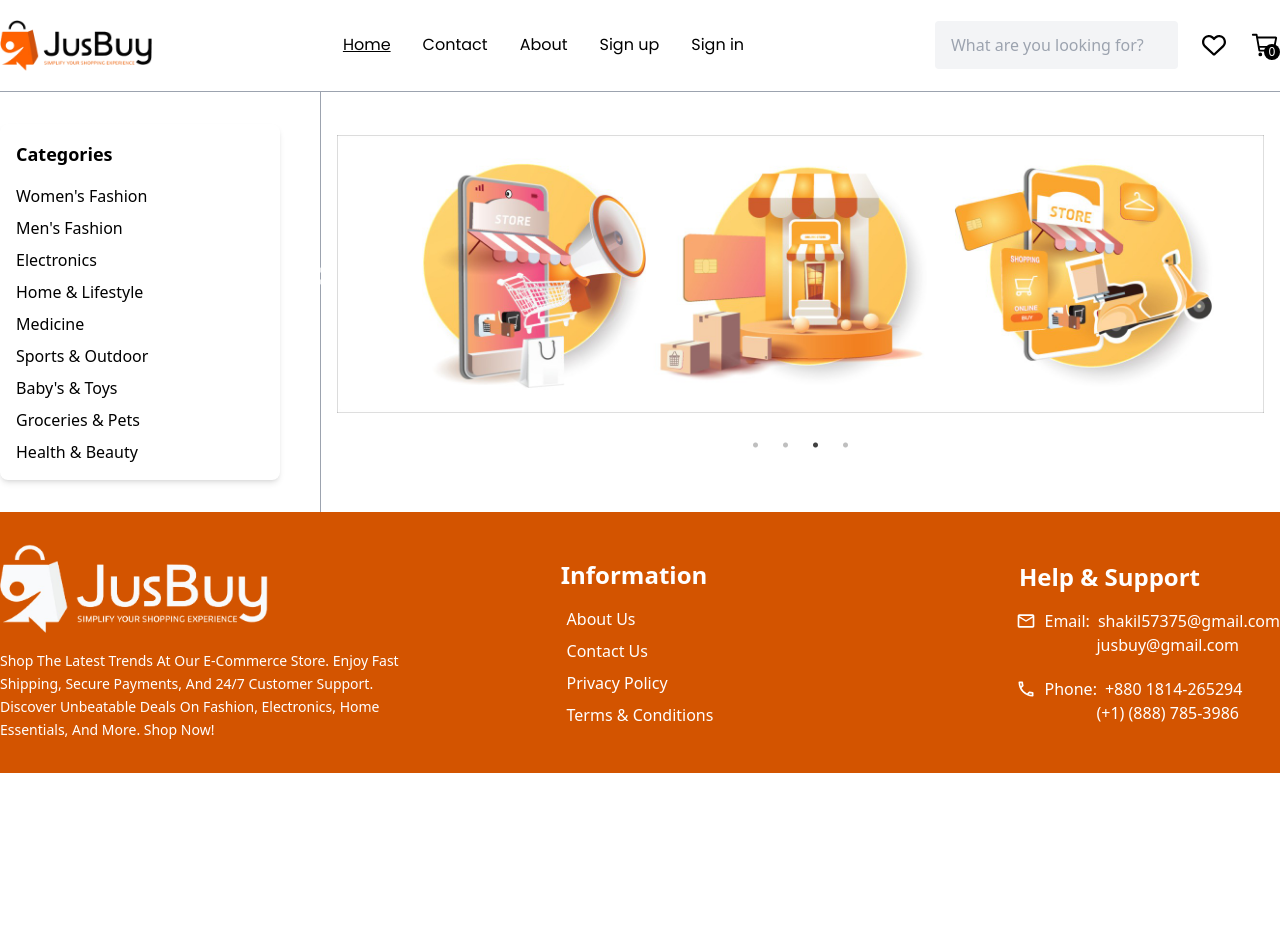
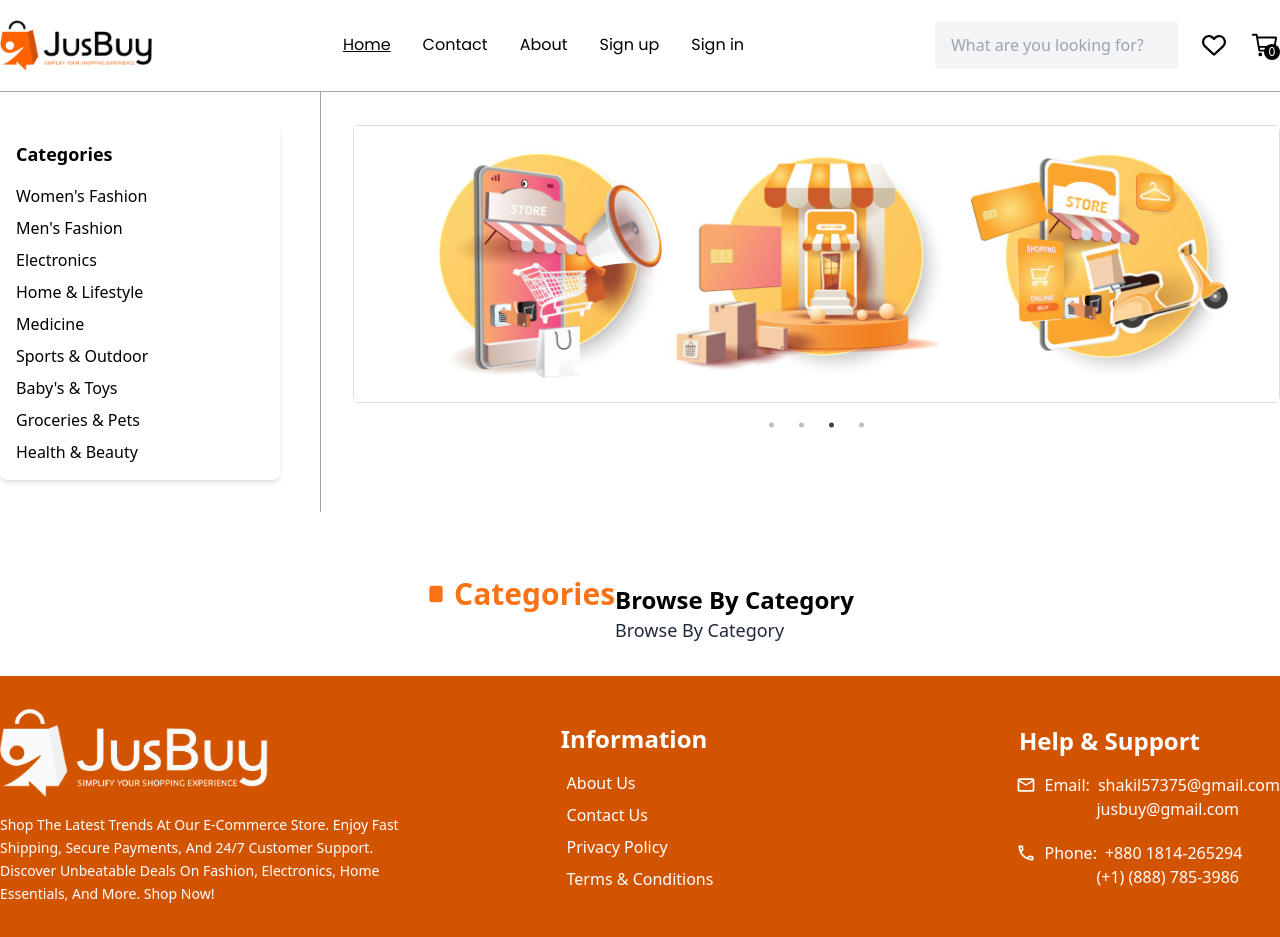
Before and after one commit to Shakil57375/jus-buy, a Next.js app: page / in a window 1280 px wide. Shown: the top 937 px of the page. Before the commit the page ends 800 px from the top, so only its background shows below. Built offline with nearby package versions, Linux system fonts and the light colour scheme.

Commit message:
hero section added

```diff
--- a/app/(website)/(pages)/(home)/page.js
+++ b/app/(website)/(pages)/(home)/page.js
@@ -1,9 +1,11 @@
+import Categories from "@/components/Ui/Categories";
 import HeroWithSidebar from "@/components/Ui/SidebarAndBanner";
 
 export default function Home() {
   return (
     <div>
       <HeroWithSidebar />
+      <Categories/>
     </div>
   );
 }
--- /dev/null
+++ b/components/Ui/Categories.jsx
@@ -0,0 +1,11 @@
+import Title from "../custom/Title"
+
+const Categories = () => {
+  return (
+    <div>
+        <Title title={"Categories"} subtitle={"Browse By Category"}/>
+    </div>
+  )
+}
+
+export default Categories
--- a/components/Ui/SidebarAndBanner.jsx
+++ b/components/Ui/SidebarAndBanner.jsx
@@ -65,7 +65,7 @@ const HeroWithSidebar = () => {
   };
 
   return (
-    <div className="flex flex-col lg:flex-row gap-10">
+    <div className="flex flex-col lg:flex-row gap-10 mb-10">
       {/* Sidebar */}
       <div className="w-full lg:w-1/4 bg-white p-4 rounded-lg shadow-md my-8">
         <h3 className="font-semibold text-lg mb-4">Categories</h3>
@@ -79,45 +79,44 @@ const HeroWithSidebar = () => {
       </div>
 
       {/* Hero Carousel */}
-      <div className="w-full lg:w-3/4 border-l border-gray-400 px-4">
+      <div className="w-full lg:w-3/4 border-l border-gray-400 pl-8">
         <Slider {...settings} className="mt-8">
           <div>
             <Image
               src="/assets/banner-8.jpg"
-              className="object-contain rounded-lg w-[450px] lg:w-full h-[300px]"
+              className="object-contain rounded-lg w-[450px] lg:w-full h-[280px]"
               alt="banner"
               width={450}
-              height={300}
+              height={280}
             />
           </div>
           <div>
             <Image
               src="/assets/banner-9.jpg"
-              className="object-contain rounded-lg w-[450px] lg:w-full h-[300px]"
+              className="object-contain rounded-lg w-[450px] lg:w-full h-[280px]"
               alt="banner"
               width={450}
-              height={300}
+              height={280}
             />
           </div>
           <div>
             <Image
               src="/assets/banner-10.jpg"
-              className="object-contain rounded-lg w-[450px] lg:w-full h-[300px]"
+              className="object-contain rounded-lg w-[450px] lg:w-full h-[280px]"
               alt="banner"
               width={450}
-              height={300}
+              height={280}
             />
           </div>
           <div>
             <Image
               src="/assets/banner-11.jpg"
-              className="object-contain rounded-lg w-[450px] lg:w-full h-[300px]"
+              className="object-contain rounded-lg w-[450px] lg:w-full h-[280px]"
               alt="banner"
               width={450}
-              height={300}
+              height={280}
             />
           </div>
-
         </Slider>
       </div>
     </div>
--- a/components/custom/Title.jsx
+++ b/components/custom/Title.jsx
@@ -1,15 +1,25 @@
 import React from "react";
+import { TbRectangleVerticalFilled } from "react-icons/tb";
 
 const Title = ({ title, subtitle }) => {
     return (
-        <div className=" flex justify-center items-center flex-col w-full mx-auto text-center mt-16">
-            <div className="flex items-end">
-            <h1 className="text-2xl  md:text-3xl pl-2 my-2 border-l-4  font-sans font-bold border-teal-400  dark:text-gray-200">
-                {title}
-            </h1>
-            <span className="w-8 h-1 bg-teal-400 relative -top-2"></span>
+        <div className="flex items-start justify-center w-full mx-auto text-left mt-16">
+            {/* Icon and Title */}
+            <div className="flex items-center space-x-2">
+                {/* Icon */}
+                <TbRectangleVerticalFilled className="text-orange-500" size={20} />
+
+                {/* Title */}
+                <h1 className="text-xl md:text-3xl font-bold text-orange-500">
+                    {title}
+                </h1>
             </div>
-            <p className="text-lg max-w-xl text-gray-800 mb-8 font-playfair">{subtitle}</p>
+
+            {/* Subtitle */}
+            <div className="flex flex-col">
+                <h2 className="text-2xl font-bold mt-2">Browse By Category</h2>
+                <p className="text-lg max-w-xl text-gray-800 mb-8 font-playfair">{subtitle}</p>
+            </div>
         </div>
     );
 };
```
